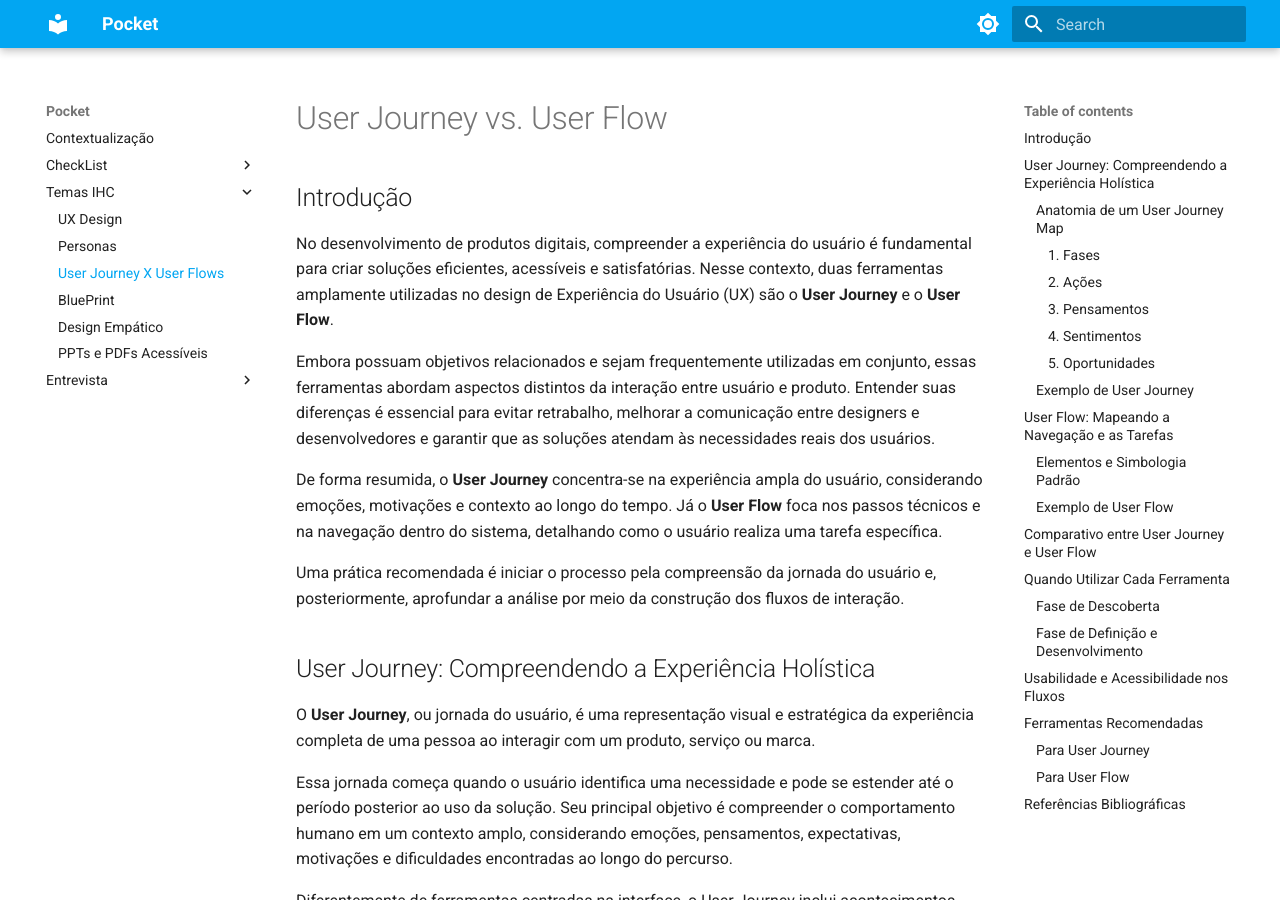
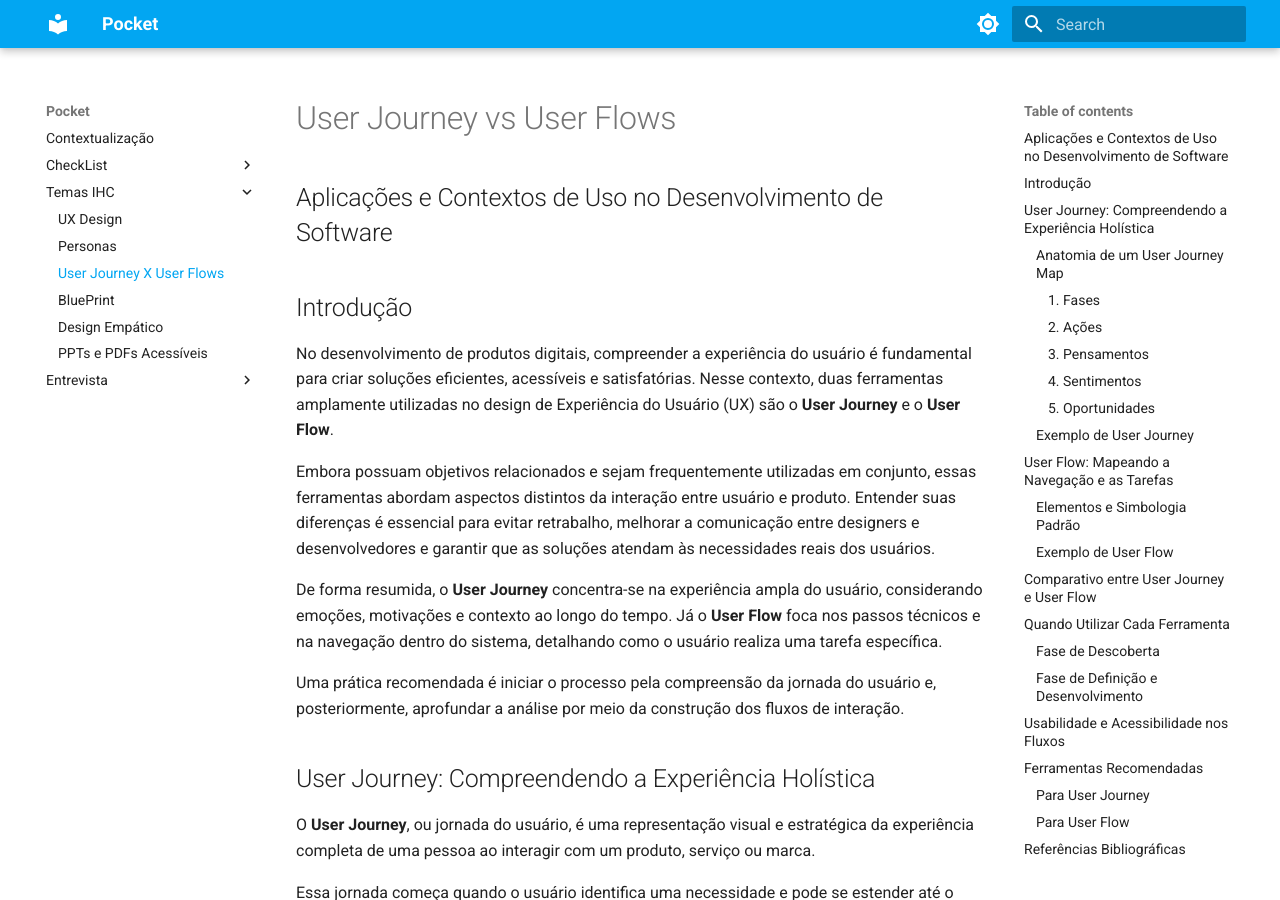
Before and after one commit to UnB-IHC/IHC-2026.1-Grupo02, an MkDocs documentation site: the page built from docs/TemasIHC/User Journey X User Flows.md, in a window 1280 px wide and 900 px high. Built offline with MkDocs 1.6.1 and Material for MkDocs 9.7.7, drawn with Linux system fonts in a browser that asks for light colours.

Commit message:
Resumo 2.1

```diff
--- a/docs/TemasIHC/User Journey X User Flows.md
+++ b/docs/TemasIHC/User Journey X User Flows.md
@@ -1,4 +1,6 @@
-# User Journey vs. User Flow
+# User Journey vs User Flows
+
+## Aplicações e Contextos de Uso no Desenvolvimento de Software
 
 ## Introdução
 
```
Also changed, not shown: docs/TemasIHC/Personas.md (+3 -1 lines), docs/TemasIHC/UX Design.md (+3 -1 lines).
